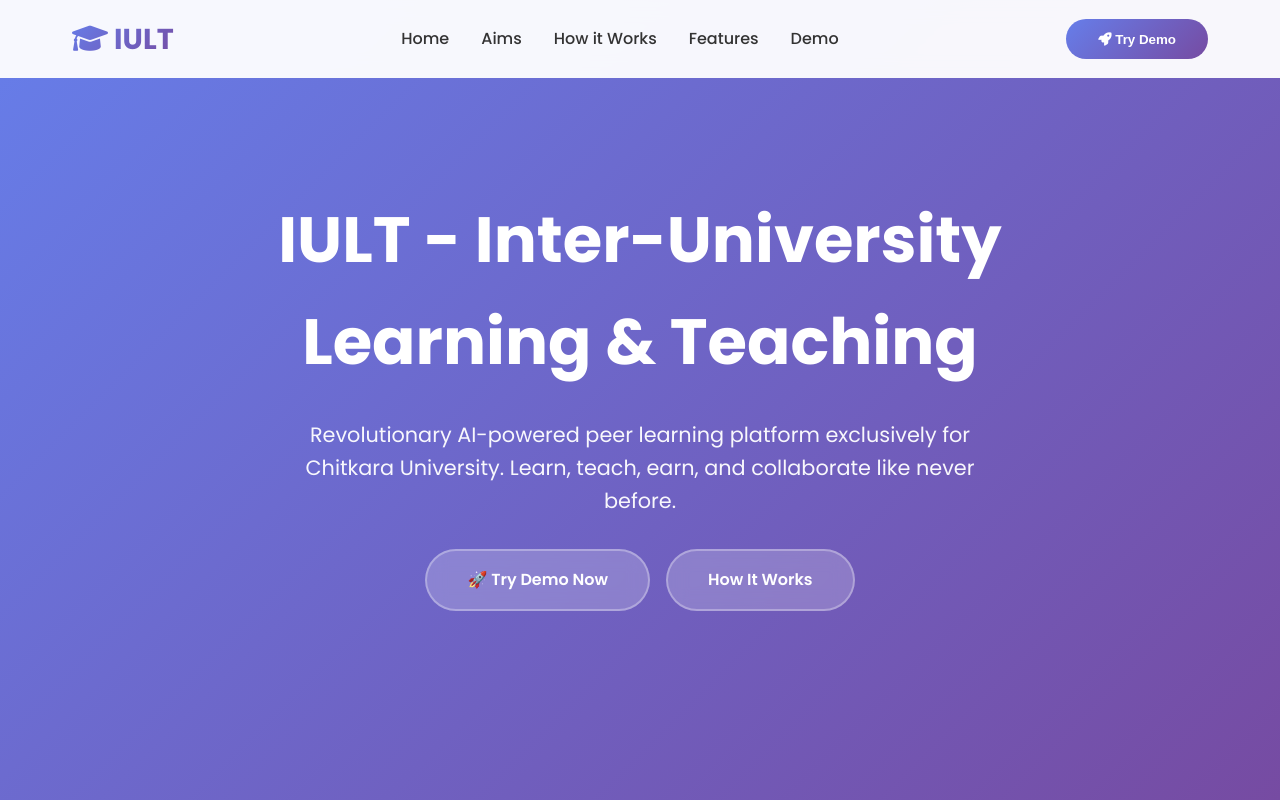
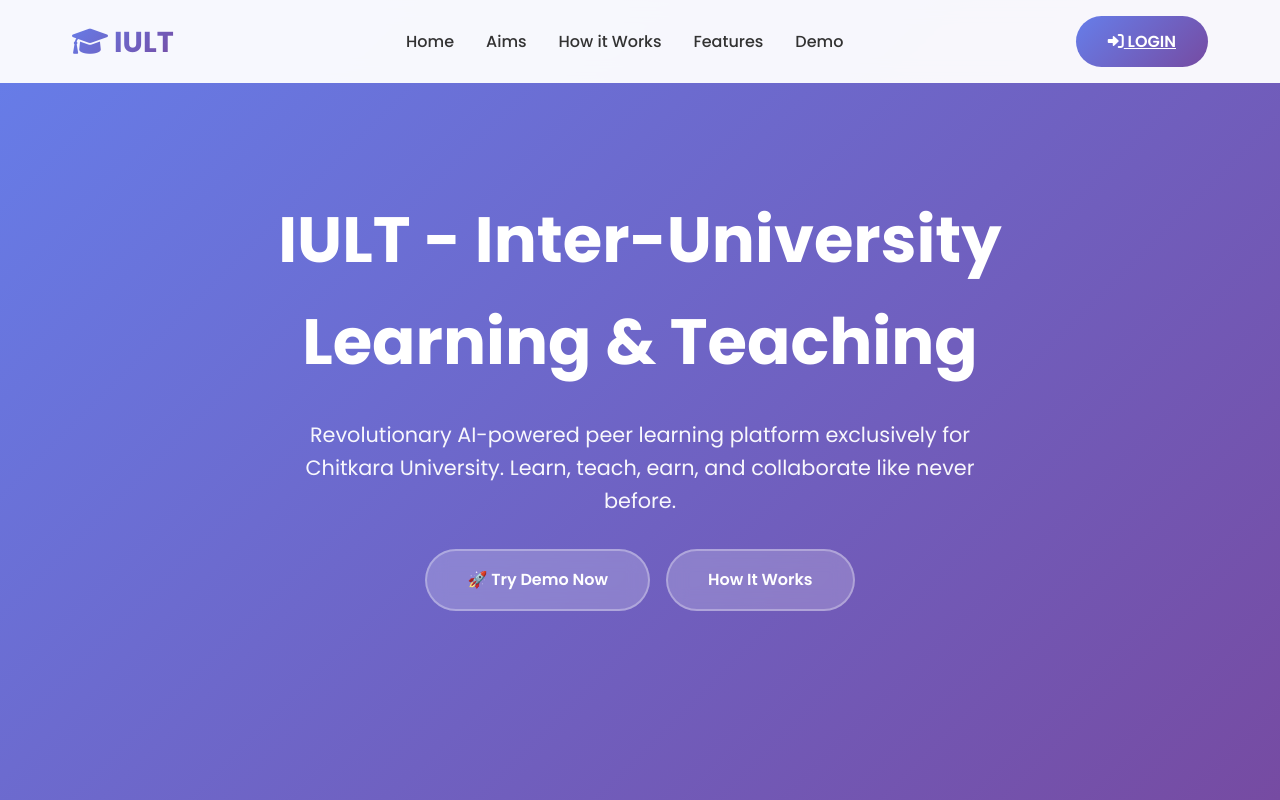
Before and after one commit to Muskan-Dhanda/my-website, a plain HTML site: page index.html in a window 1280 px wide. Shown: the top 800 px of the page. Drawn offline with Linux system fonts and the light colour scheme.

Commit message:
Update index.html

```diff
--- a/index.html
+++ b/index.html
@@ -414,9 +414,9 @@
                 <li><a href="#features">Features</a></li>
                 <li><a href="#demo">Demo</a></li>
             </ul>
-            <button class="cta-btn" onclick="document.getElementById('demo').scrollIntoView()">
-                <i class="fas fa-rocket"></i> Try Demo
-            </button>
+            <a href="login.html" class="cta-btn">
+                    <i class="fas fa-sign-in-alt"></i> LOGIN
+            </a>
         </div>
     </nav>
 
```
